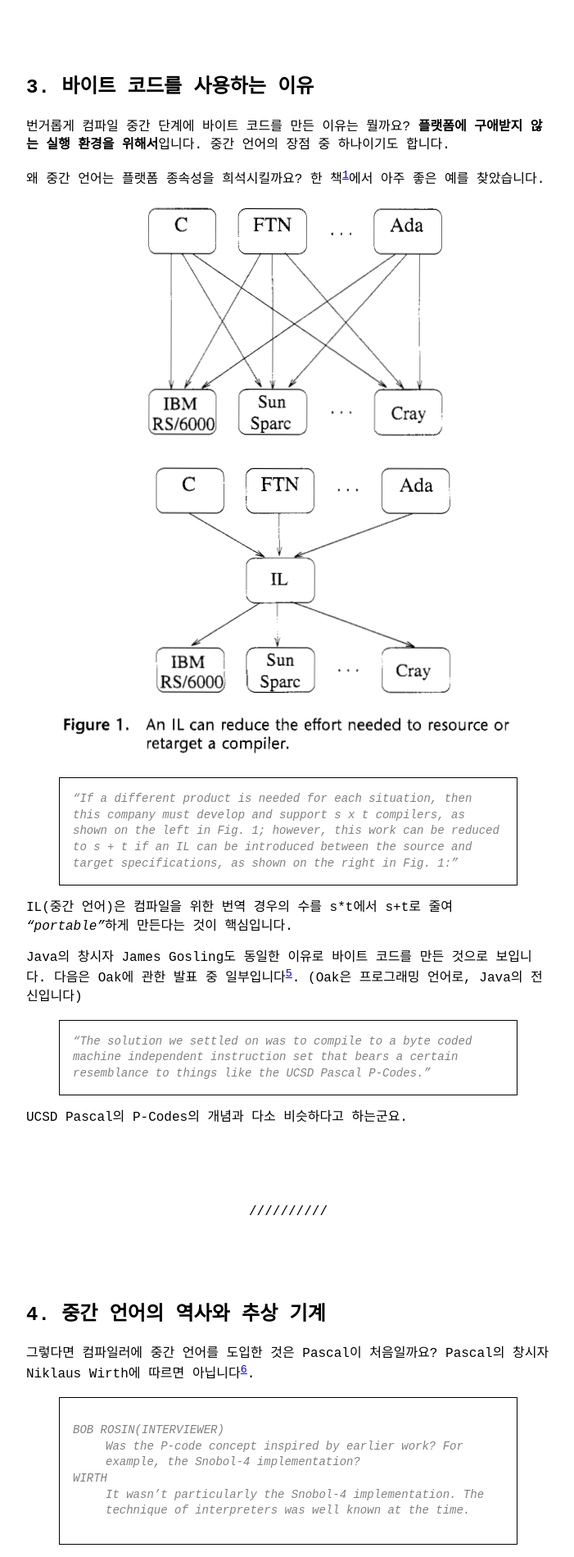
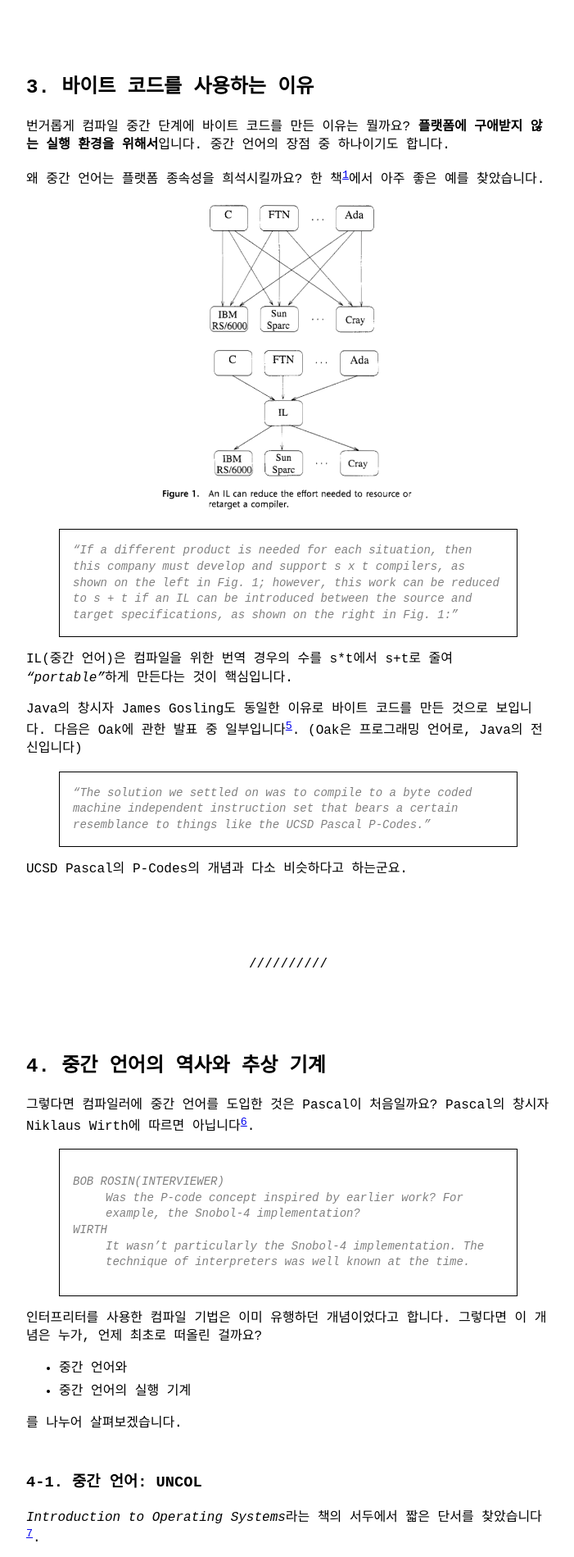
Before and after one commit to electronyoon/electronyoon.github.io, a Jekyll site: the page built from _posts/2024-11-05-자바 바이트 코드, 왜 만들었을까?.md, in a window 1280 px wide. Shown: the part 2639-4538 px from the top of the page at 82% size, without its empty margins (288-989 px from the left). Built offline with Jekyll 4.4.1, drawn with Linux system fonts in a browser that asks for light colours.

Commit message:
fix img: responsive width

```diff
--- a/_sass/no-style-please.scss
+++ b/_sass/no-style-please.scss
@@ -98,4 +98,11 @@ img {
   max-width: 100%;
   display: block;
   margin: 0 auto;
+
+  width: 50%;
+  height: auto;
+
+  @media (max-width: 768px) {
+    width: 80%;
+  }
 }
```
